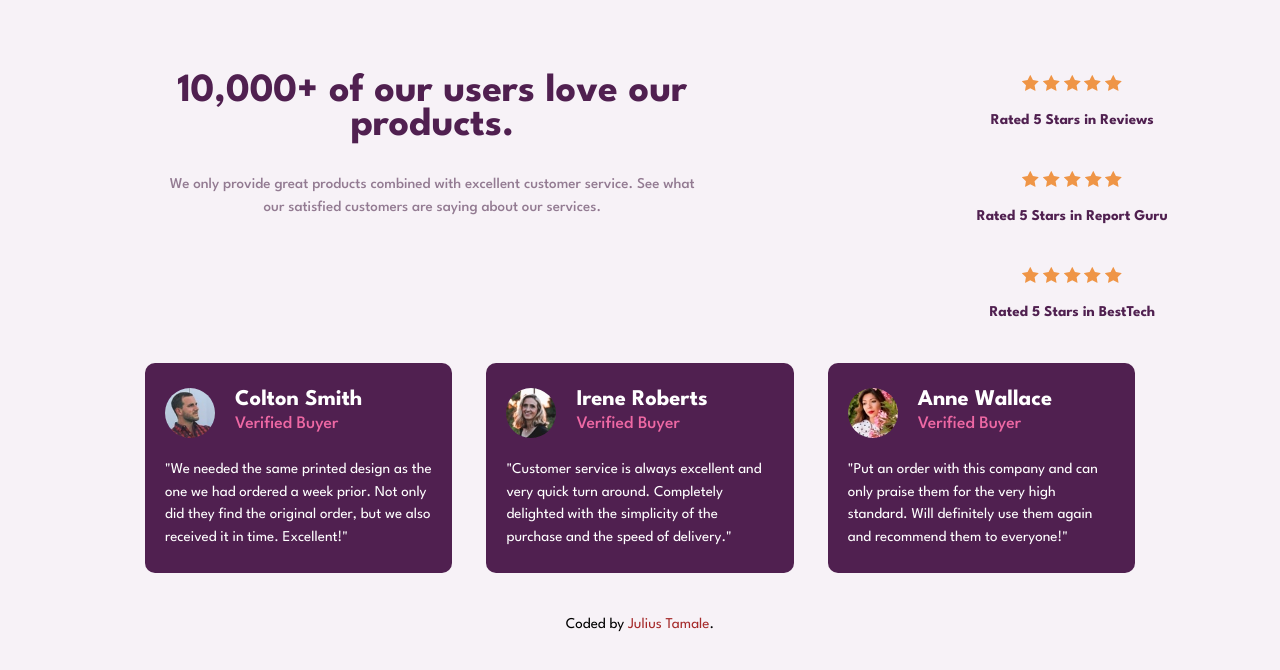
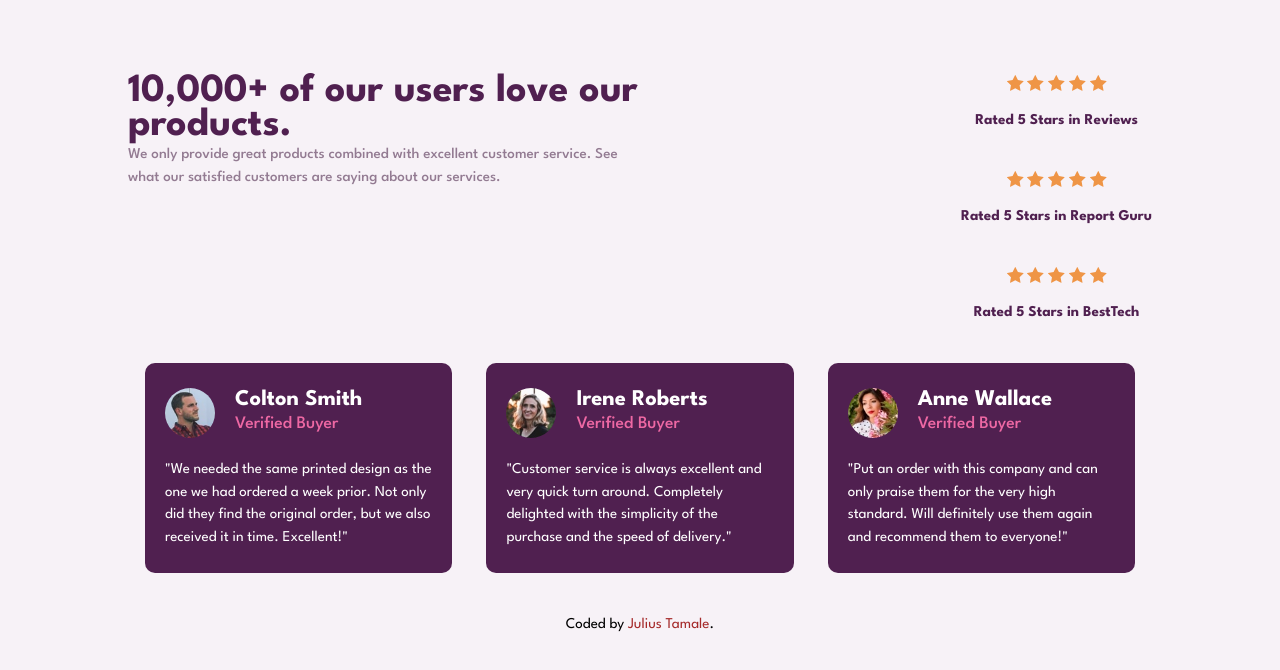
Before and after one commit to julius-tamale/social-proof-sections, a plain HTML site: page index.html in a window 1280 px wide. Drawn offline with Linux system fonts and the light colour scheme.

Commit message:
social proofs

```diff
--- a/styles.css
+++ b/styles.css
@@ -119,10 +119,21 @@ footer a:hover {
     body {
         overflow: hidden;
     }
+    h1 {
+        text-align: left;
+        margin: 0;
+        padding: 0;
+    }
+    .sect-one-d1 p {
+        text-align: left;
+        margin: 0;
+        padding: 0;
+    }
     .section-one {
         display: flex;
-        justify-content: space-around;
-        max-width: 100%;
+        margin: 0 auto;
+        justify-content: space-between;
+        max-width: 80%;
     }
     .sect-one-d1 {
         max-width: 50%;
```
